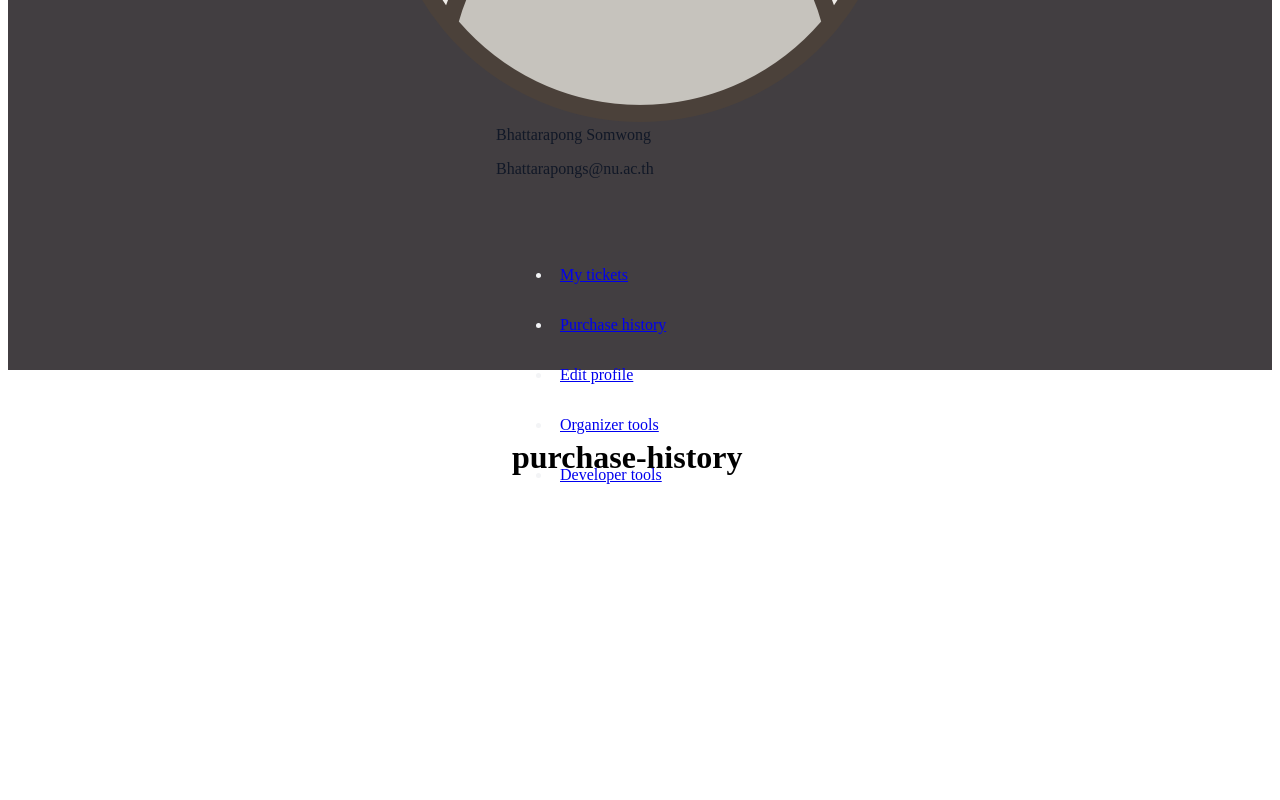
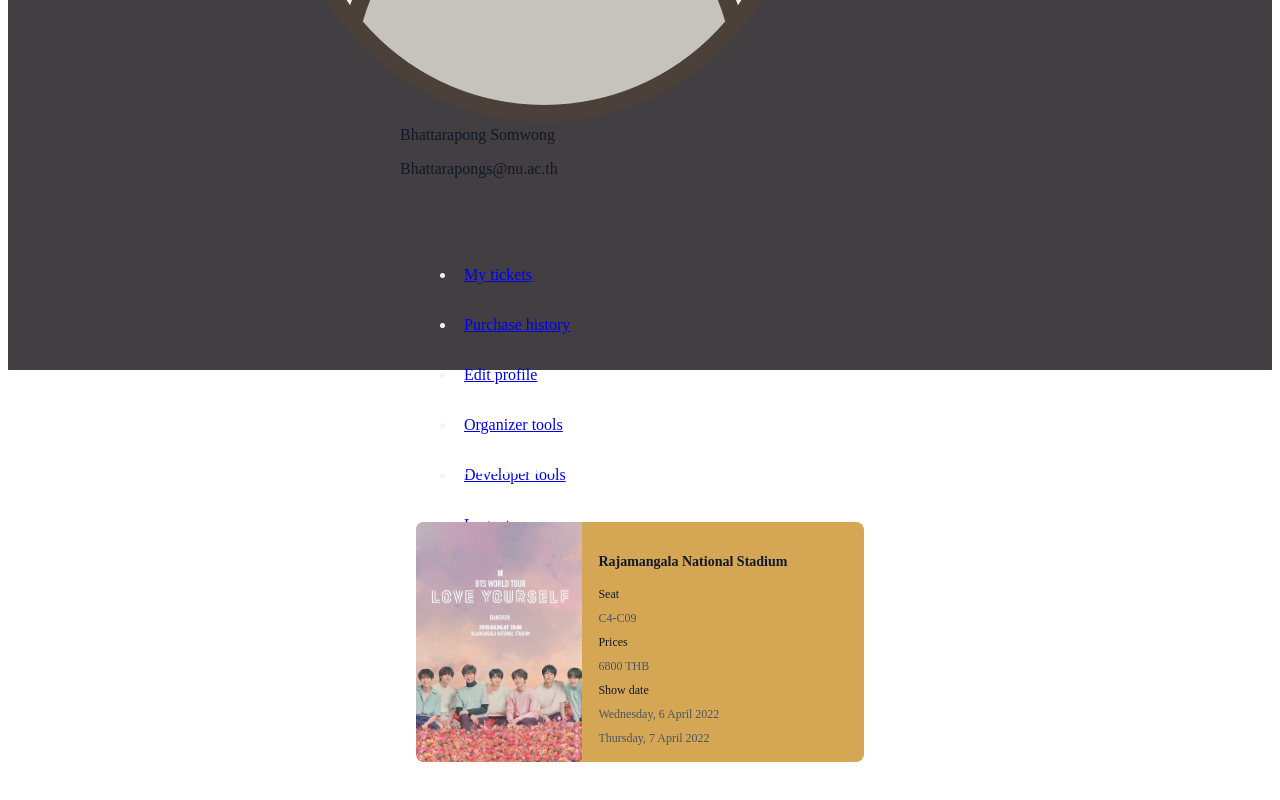
Before and after one commit to grindarius/reeba, a Vue app in the folder packages/frontend/: page /account/purchase-history in a window 1280 px wide. Shown: the part 486-1286 px from the top of the page. Before the commit the page ends 1032 px from the top, so only its background shows below. Built offline with nearby package versions, Linux system fonts and the light colour scheme; the HTML template or start-up script is replaced by a standard one.

Commit message:
Create
Create
-Create a user edit page.
-Create a ticket purchase history page.

```diff
--- a/packages/frontend/src/views/account/account.vue
+++ b/packages/frontend/src/views/account/account.vue
@@ -27,6 +27,9 @@
           </li>
           <li class="account-settings-menu-list">
             <router-link class="w-full h-full" to="/account/developer">Developer tools</router-link>
+          </li>
+          <li class="account-settings-menu-list">
+            <router-link class="w-full h-full" to="#">Logout</router-link>
           </li>
         </ul>
       </div>
--- a/packages/frontend/src/views/account/edit-user-settings.vue
+++ b/packages/frontend/src/views/account/edit-user-settings.vue
@@ -1,6 +1,35 @@
 <template>
 <div class="edit-user-settings-page">
-  <h1 class="text-white font-semibold text-4xl">edit-user-settings</h1>
+  <h1 class="page-header">Edit Settings</h1>
+
+  <section class="setting-bg-content">
+    <form>
+      <div class="flex justify-center">
+        <img class="rounded-full object-cover object-center h-24 w-24" src="@/assets/user.png" alt="Avatar Upload" />
+      </div>
+      <div class="grid grid-cols-1 gap-6 mt-4 sm:grid-cols-2">
+        <div>
+          <label class="text-header" for="username">Username</label>
+          <input id="username" type="text" class="box-text">
+        </div>
+        <div>
+          <label class="text-header" for="emailAddress">Email Address</label>
+          <input id="emailAddress" type="email" class="box-text">
+        </div>
+        <div>
+          <label class="text-header" for="password">Password</label>
+          <input id="password" type="password" class="box-text">
+        </div>
+        <div>
+          <label class="text-header" for="passwordConfirmation">Password Confirmation</label>
+          <input id="passwordConfirmation" type="password" class="box-text">
+        </div>
+      </div>
+      <div class="flex justify-center mt-6">
+        <button class="button-save">Save</button>
+      </div>
+    </form>
+  </section>
 </div>
 </template>
 
@@ -11,3 +40,25 @@ export default defineComponent({
   name: 'edit-user-settings'
 })
 </script>
+
+<style scoped lang="scss">
+.page-header {
+  @apply text-4xl font-semibold text-white;
+}
+
+.text-header {
+  @apply  text-sm text-gray-900 font-bold;
+}
+
+.box-text {
+  @apply block w-full px-4 py-2 mt-2 text-gray-700 bg-white border border-gray-300 rounded-md dark:bg-gray-800 dark:text-gray-300 dark:border-gray-600 focus:border-blue-500 dark:focus:border-blue-500 focus:outline-none focus:ring;
+}
+
+.button-save {
+  @apply px-6 py-2 leading-5 text-white transition-colors duration-200 transform bg-gray-hover rounded-md hover:bg-red-disabled;
+}
+
+.setting-bg-content {
+  @apply max-w-4xl p-6 mx-auto bg-pale-yellow rounded-md shadow-md  mt-20;
+}
+</style>
--- a/packages/frontend/src/views/account/purchase-history.vue
+++ b/packages/frontend/src/views/account/purchase-history.vue
@@ -1,6 +1,23 @@
 <template>
 <div class="purchase-history-page">
-  <h1 class="text-white font-semibold text-4xl">purchase-history</h1>
+  <h1 class="page-header">Purchase History</h1>
+  <section class="content-box-size">
+    <div class="content-box-inside">
+      <div class="content-box-setting-image">
+        <img class="content-box-picture" src="@/assets/photo.jpg" />
+      </div>
+      <div class="content-box-textbox">
+        <p class="content-box-frontsize-title">Rajamangala National Stadium</p>
+        <p class="content-box-frontsize-main">Seat</p>
+        <p class="content-box-frontsize-message">C4-C09</p>
+        <p class="content-box-frontsize-main">Prices</p>
+        <p class="content-box-frontsize-message">6800 THB</p>
+        <p class="content-box-frontsize-main">Show date</p>
+        <p class="content-box-frontsize-message">Wednesday, 6 April 2022</p>
+        <p class="content-box-frontsize-message">Thursday, 7 April 2022</p>
+      </div>
+    </div>
+  </section>
 </div>
 </template>
 
@@ -11,3 +28,42 @@ export default defineComponent({
   name: 'purchase-history'
 })
 </script>
+
+<style scoped lang="scss">
+.page-header {
+  @apply text-4xl font-semibold text-white;
+}
+
+.content-box-frontsize-title {
+  @apply text-sm text-gray-900 font-bold;
+}
+
+.content-box-frontsize-main {
+  @apply text-xs text-gray-900 font-normal;
+}
+
+.content-box-frontsize-message {
+  @apply text-xs text-gray-600 font-normal;
+}
+
+.content-box-size {
+  @apply max-w-md py-4;
+}
+
+.content-box-inside {
+  @apply w-full bg-pale-yellow rounded-lg  overflow-hidden flex flex-col md:flex-row;
+}
+
+.content-box-picture {
+  @apply object-center object-cover h-64 md:h-full w-full;
+}
+
+.content-box-setting-image {
+  @apply md:w-2/5;
+}
+
+.content-box-textbox {
+  @apply w-full md:w-3/5 text-left p-6 md:p-4 space-y-2;
+}
+
+</style>
```
Lines whose indentation alone changed are shown as unchanged.
